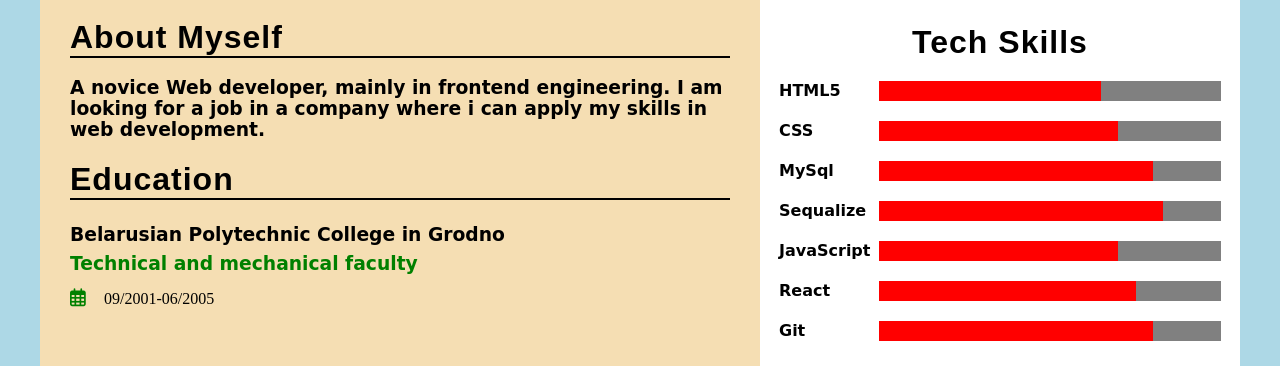
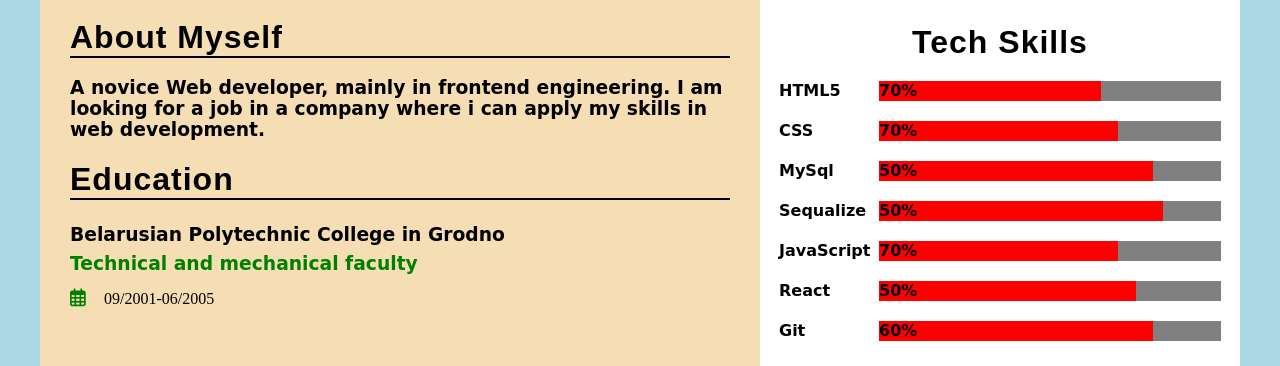
Before and after one commit to MisterYakutovich/rsschool-cv, a plain HTML site: page index.html in a window 1280 px wide. Shown: the part 379-745 px from the top of the page. Drawn offline with Linux system fonts and the light colour scheme.

```diff
--- a/index.html
+++ b/index.html
@@ -111,7 +111,7 @@
                     <h4>HTML5</h4>
                     <div class="level">
                         <div class="level_html">
-                            <b></b>
+                            <b>70%</b>
                         </div>
                     </div>
                    </div>
@@ -119,7 +119,7 @@
                     <h4>CSS</h4>
                     <div class="level">
                         <div class="level_css">
-                            <b></b>
+                            <b>70%</b>
                         </div>
                     </div>
                    </div>
@@ -127,7 +127,7 @@
                     <h4>MySql</h4>
                     <div class="level">
                         <div class="level_mysql">
-                            <b></b>
+                            <b>50%</b>
                         </div>
                     </div>
                    </div>
@@ -135,7 +135,7 @@
                     <h4>Sequalize</h4>
                     <div class="level">
                         <div class="level_sequalize">
-                            <b></b>
+                            <b>50%</b>
                         </div>
                     </div>
                    </div>
@@ -143,7 +143,7 @@
                     <h4>JavaScript</h4>
                     <div class="level">
                         <div class="level_javascript">
-                            <b></b>
+                            <b>70%</b>
                         </div>
                     </div>
                    </div>
@@ -151,7 +151,7 @@
                     <h4>React</h4>
                     <div class="level">
                         <div class="level_react">
-                            <b></b>
+                            <b>50%</b>
                         </div>
                     </div>
                    </div>
@@ -159,7 +159,7 @@
                     <h4>Git</h4>
                     <div class="level">
                         <div class="level_git">
-                            <b></b>
+                            <b>60%</b>
                         </div>
                     </div>
                    </div>
@@ -213,10 +213,10 @@
             </div>
             <footer class="footer">
                 <div class="footer_item">
-                    <a title="github" href="https://github.com/MisterYakutovich" target="_blank" class="footer_icon"><i class="fa-brands fa-github"></i></a>
+                    <a title="github" href="https://github.com/MisterYakutovich" arial-label="Go to my projects" target="_blank" class="footer_icon"><i class="fa-brands fa-github"></i></a>
                 </div>
                <div>
-                    <a title="courses rs school" href="https://rs.school/js/" target="_blank"><img src="https://rs.school/images/rs_school_js.svg" class="footer_logo" alt="rs.school"></a>
+                    <a title="courses rs school" href="https://rs.school/js/" arial-label="Go to school website" target="_blank"><img src="https://rs.school/images/rs_school_js.svg" class="footer_logo" alt="rs.school"></a>
                 </div>
                 <div>
                     <span class="year">2022</span>
```
